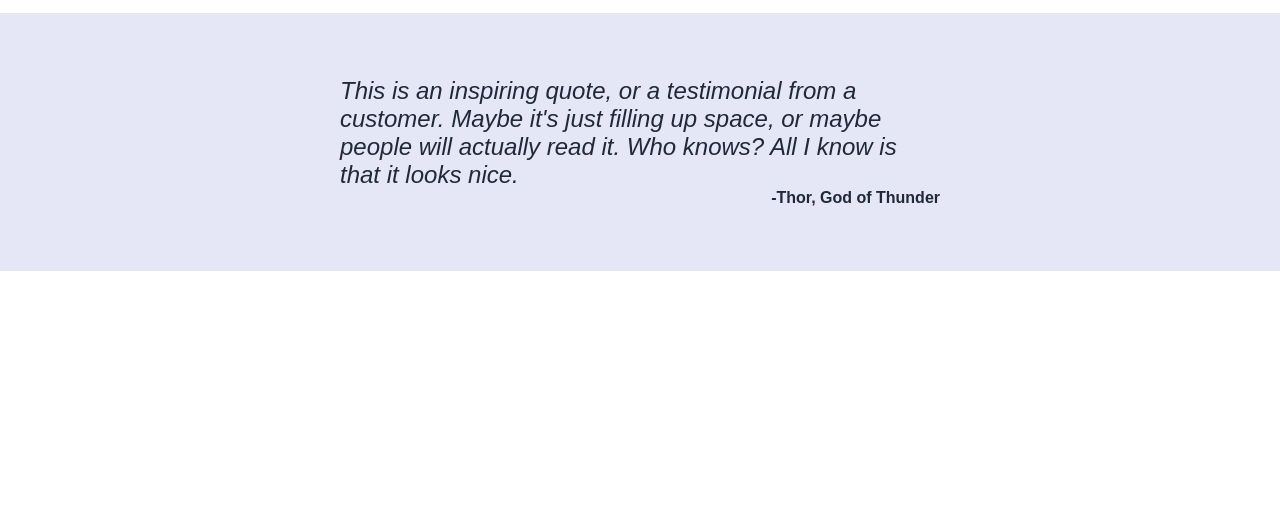
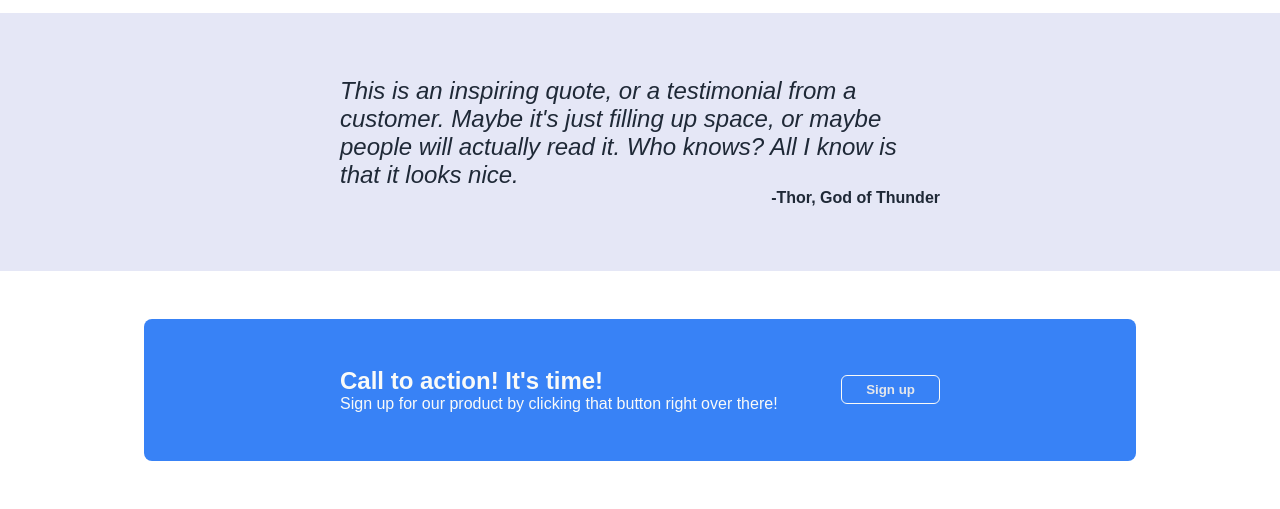
Before and after one commit to JanKillburger/odin-landing-page, a plain HTML site: page index.html in a window 1280 px wide. Shown: the part 843-1352 px from the top of the page. Before the commit the page ends 1114 px from the top, so only its background shows below. Drawn offline with Linux system fonts and the light colour scheme.

Commit message:
Add call to action section

```diff
--- a/index.html
+++ b/index.html
@@ -61,5 +61,16 @@
       </p>
     </div>
   </section>
+  <section class="cta-section">
+    <div class="section-container">
+      <div class="content">
+      <div class="cta-container">
+        <h2>Call to action! It's time!</h2>
+        <p>Sign up for our product by clicking that button right over there!</p>
+      </div>
+      <button>Sign up</button>
+    </div>
+    </div>
+  </section>
   </body>
 </html>
--- a/styles.css
+++ b/styles.css
@@ -137,3 +137,31 @@ nav {
     font-weight: 700;
   }
 }
+
+.cta-section {
+  padding: 3em 16px;
+  color: #F9FAF8;
+
+  .section-container {
+    background-color: #3882f6;
+    border-radius: 8px;
+    padding-block: 48px;
+  }
+
+  .content {
+    max-width: 600px;
+    margin-inline: auto;
+    display: flex;
+    justify-content: space-between;
+    align-items: center;
+  }
+
+  h2, p {
+    margin: 0;
+  }
+
+  button {
+    border: 1px solid #F9FAF8;
+    padding-block: 6px;
+  }
+}
```
